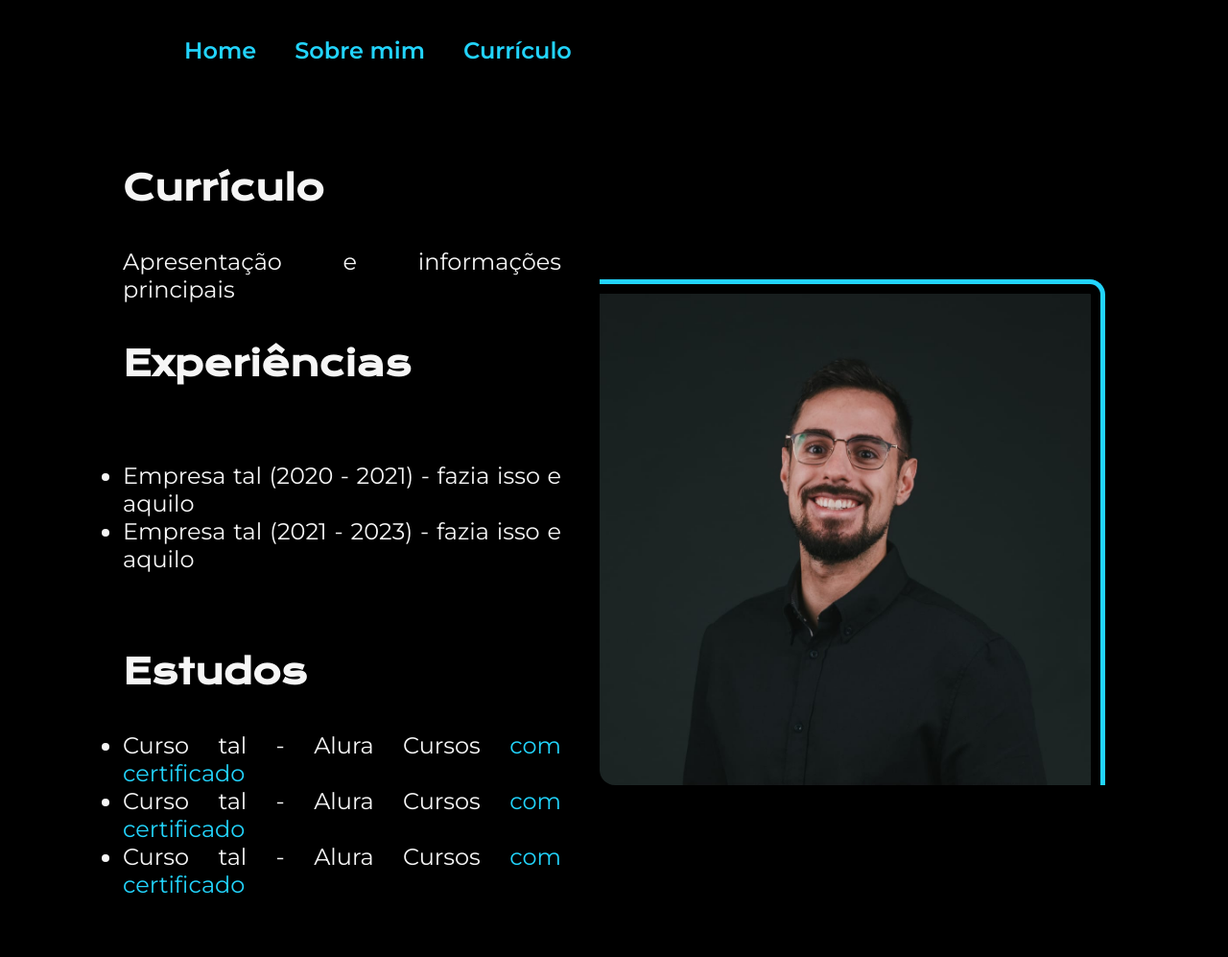
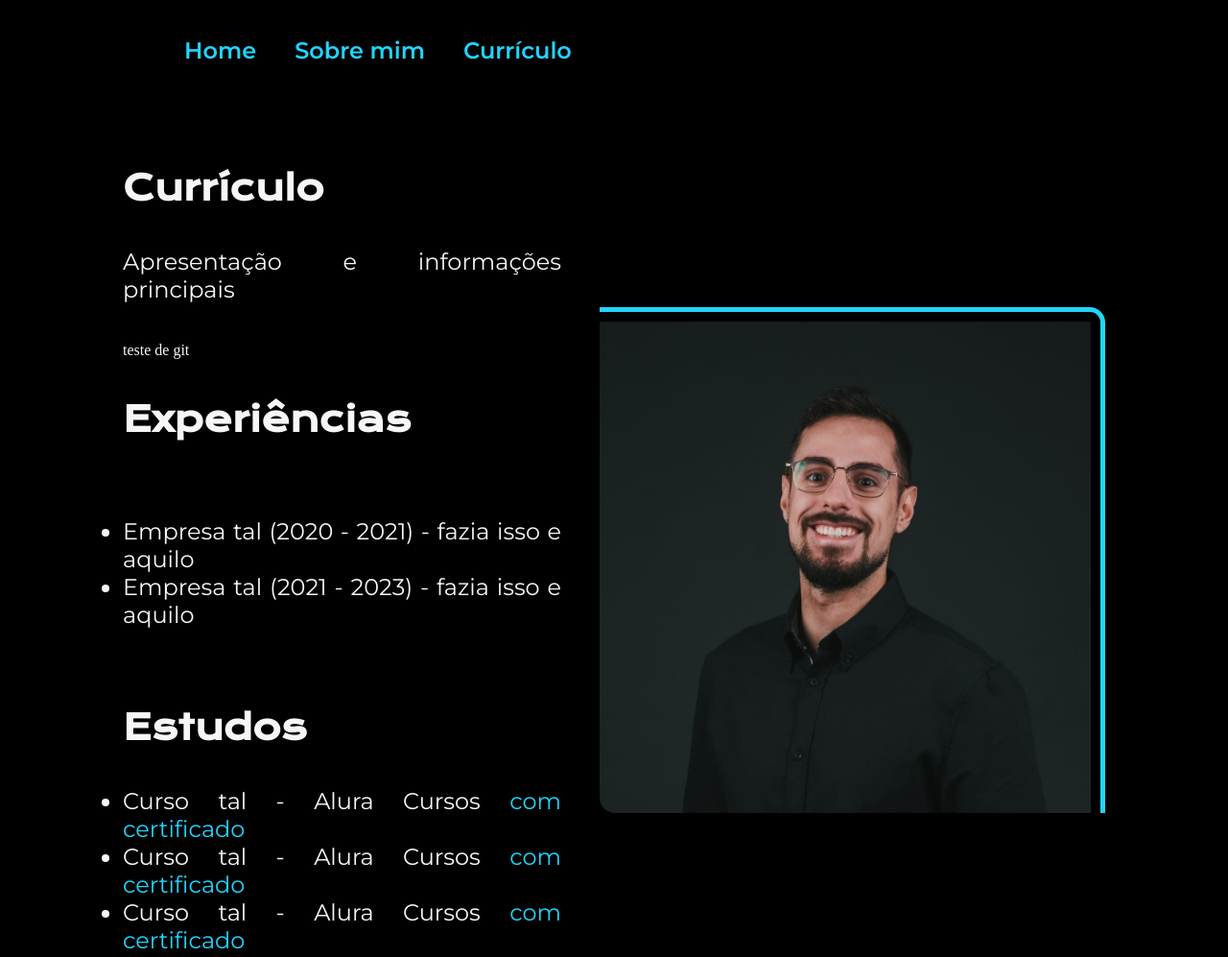
Before and after one commit to ericonobre/portifolio, a plain HTML site: page curriculum.html in a window 1280 px wide. Shown: the top 997 px of the page at 96% size. Drawn offline with nearby package versions, Linux system fonts and the light colour scheme.

Commit message:
teste de git

```diff
--- a/curriculum.html
+++ b/curriculum.html
@@ -23,6 +23,7 @@
                     <p class="apresentacao__conteudo__texto">
                         Apresentação e informações principais
                     </p>
+                    <p>teste de git</p>
                     <h2 class="apresentacao__conteudo__titulo">Experiências</h2>
                     <p class="apresentacao__conteudo__texto">
                     <ul class="apresentacao__conteudo__texto">
```
